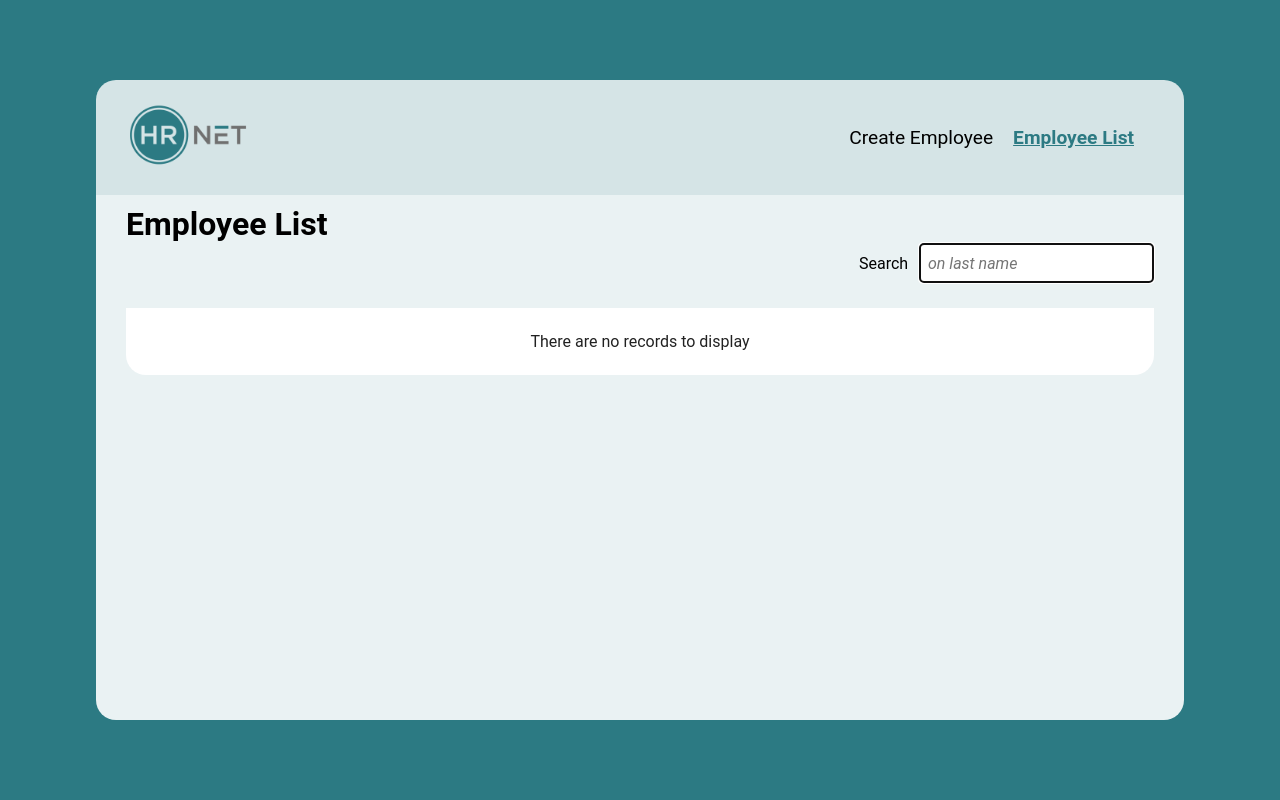
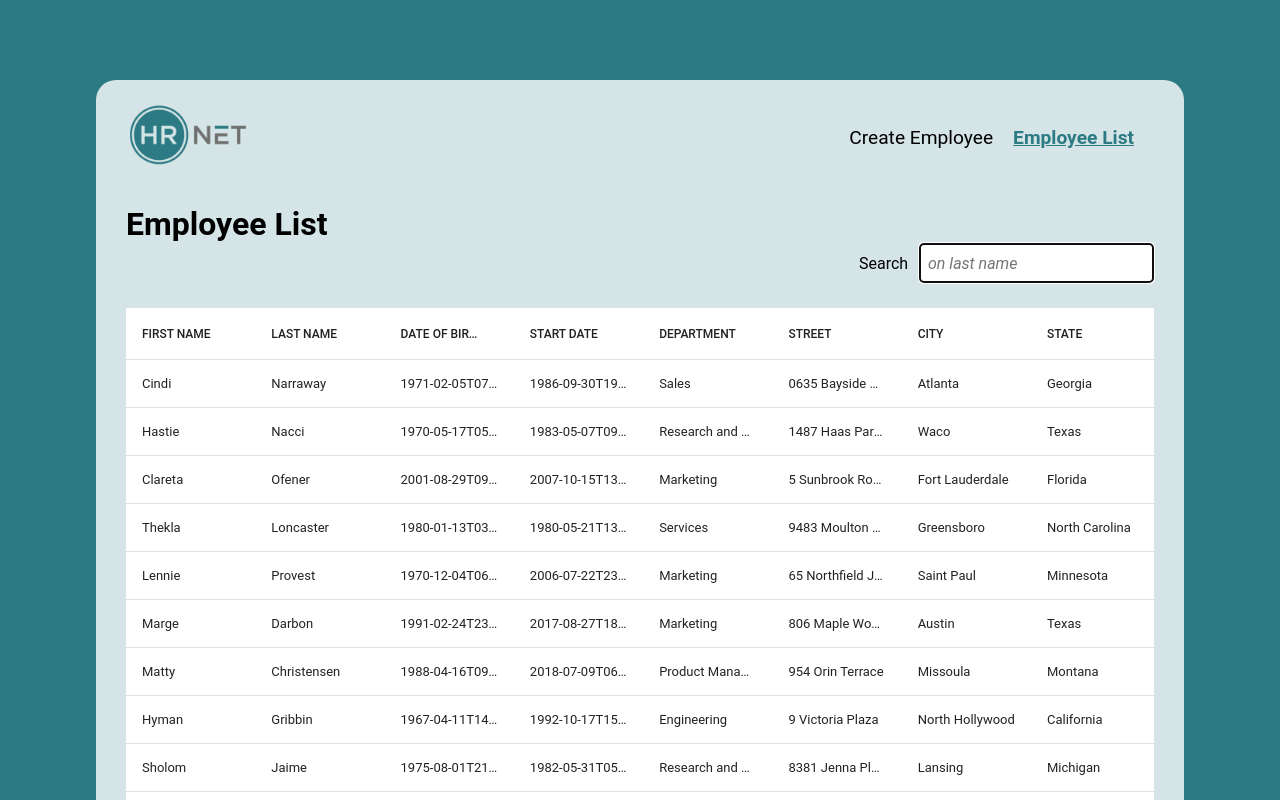
Before and after one commit to Jerune/HRnet, a React (Vite) app: page /employee-list in a window 1280 px wide. Shown: the top 800 px of the page. Built offline with nearby package versions, Linux system fonts and the light colour scheme.

Commit message:
style: Adjustment opacity main
main has now also 80% opacity just like nav

```diff
--- a/src/css/index.css
+++ b/src/css/index.css
@@ -31,7 +31,7 @@
   flex-direction: column;
   padding: 0 30px 30px;
   width: 85%;
-  background-color: rgb(255 255 255 / 90%);
+  background-color: rgb(255 255 255 / 80%);
   border-bottom-left-radius: 20px;
   border-bottom-right-radius: 20px;
 }
--- a/src/hooks/useSearch.jsx
+++ b/src/hooks/useSearch.jsx
@@ -23,7 +23,7 @@
   }
 
   function filterEmployees() {
-    const filteredData = employeeList.filter((employee) =>
+    const filteredData = employeeMock.filter((employee) =>
       employee.lastName.toLowerCase().includes(searchFormData),
     )
 
```
